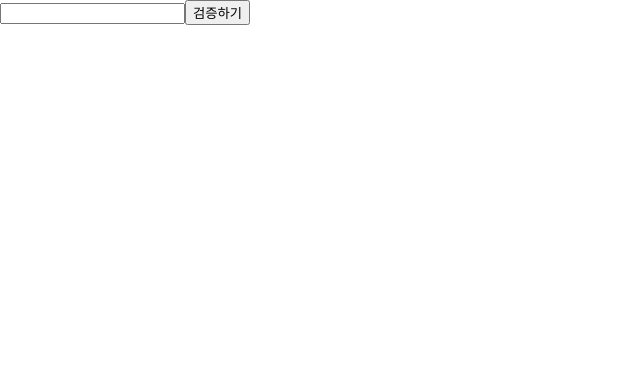
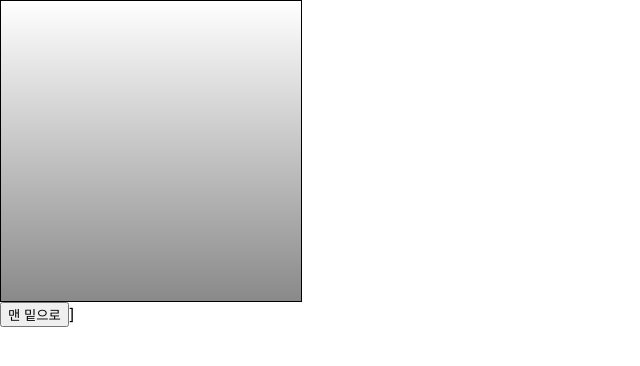
Before and after one commit to leeminee/ReactProjects, a React (Create React App) app: page / in a window 1280 px wide. Shown: the top 366 px of the page, without its empty margins (0-640 px from the left). Built offline with nearby package versions, Linux system fonts and the light colour scheme.

Commit message:
p156까지

```diff
--- a/src/App.js
+++ b/src/App.js
@@ -1,5 +1,6 @@
-import React from 'react';
-import VaildationSample from './VaildationSample'
+import React, {Component} from 'react';
+import ScrollBox from './ScrollBox'
+// import VaildationSample from './VaildationSample'
 // import EventPractice from './EventPractice'
 // import Counter from './Counter';
 // import Say from './Say';
@@ -25,15 +26,21 @@
 //   );
 // }
 
-// class App extends Component {
-//   render() {
-//     const name = 'react';
-//     return <div className="react">{name}</div>;
-//   }
-// }
+class App extends Component {
+  render() {
+    return (
+    <div>
+      <ScrollBox ref={(ref) => this.ScrollBox=ref}/>
+      <button onClick={() => this.ScrollBox.ScrollToBottom()}>
+        맨 밑으로
+      </button>]
+    </div>
+    );
+  }
+}
 
-const App = () => {
-  return <VaildationSample/>;
-};
+// const App = () => {
+//   return <VaildationSample/>;
+// };
 
 export default App;
--- a/src/ScrollBox.js
+++ b/src/ScrollBox.js
@@ -1,6 +1,12 @@
 import React, {Component} from 'react';
 
 class ScrollBox extends Component {
+
+    ScrollToBottom = () => {
+        const {scrollHeight, clientHeight} = this.box;
+        this.box.scrollTop = scrollHeight - clientHeight;
+    }
+
     render() {
         const style = {
             border: '1px solid black',
@@ -16,7 +22,7 @@
             background: 'linear-gradient(white, black)'
         }
 
-        retrun (
+        return (
             <div
                 style={style}
                 ref={(ref) => {this.box=ref}}>
```
